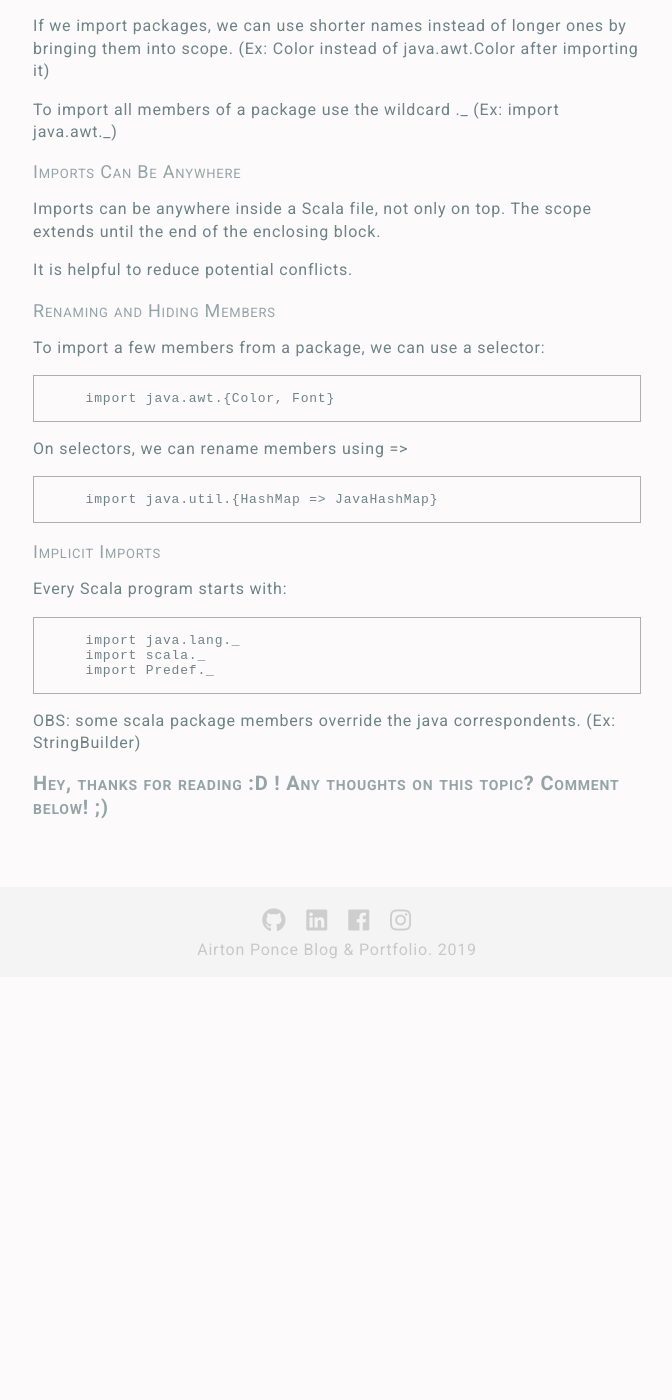
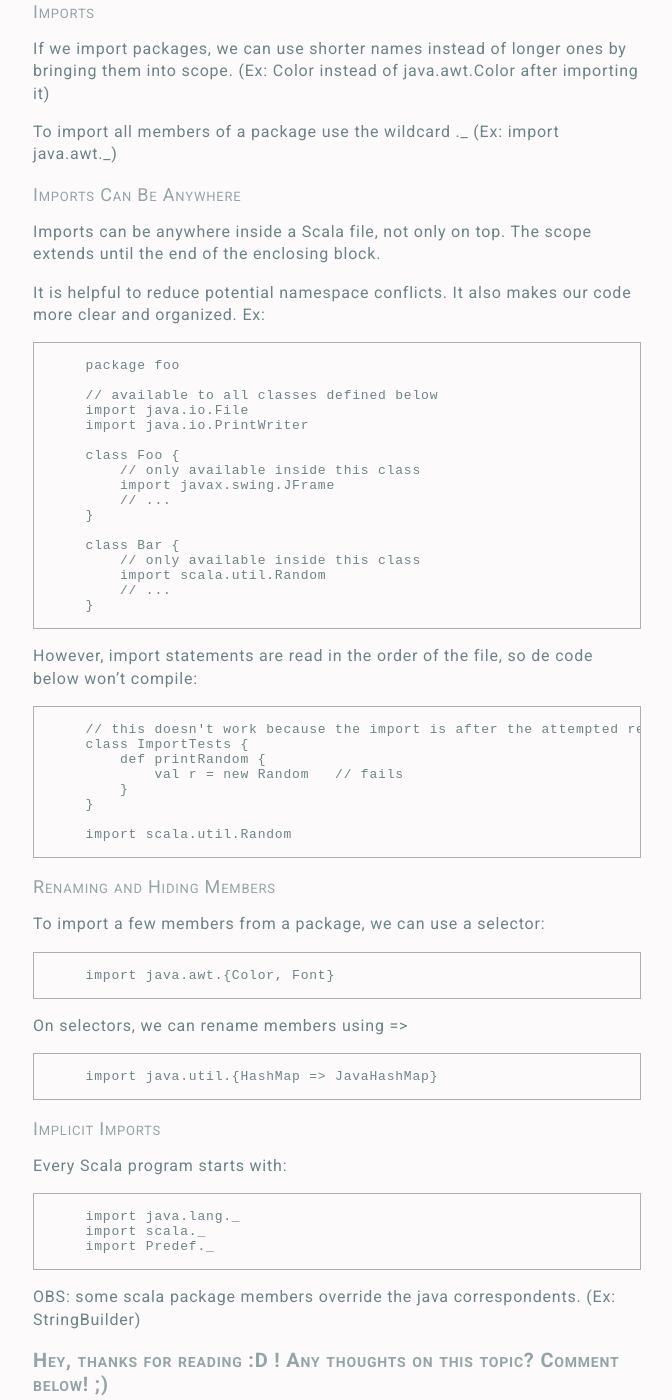
Before and after one commit to APonce911/jekyll-mywebsite, a Jekyll site: the page built from _posts/2019-04-07-packages-and-imports-scala-for-the-impatient.md, in a window 1280 px wide and 1400 px high, scrolled down 3195 px. Shown: the whole window, without its empty margins (303-975 px from the left). Built offline with Jekyll 4.4.1, drawn with Linux system fonts in a browser that asks for light colours; nearby versions of some CDN libraries; comment, search, counter and statistics services are not loaded; before the commit the page ends 4172 px from its top, so only the background shows below that; some of the changed text lies outside the part shown.

Commit message:
anywhere imports improvements

```diff
--- a/_posts/2019-04-07-packages-and-imports-scala-for-the-impatient.md
+++ b/_posts/2019-04-07-packages-and-imports-scala-for-the-impatient.md
@@ -8,7 +8,8 @@
 This is my small contribution to Gympass' Scala study group. Scala for the impatient, chapter 7: Packages and Imports.
 
 <h2>Packages and Imports</h2>
-
+  Packages are used to reference specific classes, objects, traits, etc.
+  Imports are used to access packages from other files.
   In this chapter, the author presents how packages and import statements work in Scala. Key Points are:
   - Packages nest just like inner classes.
   - Package paths are not absolute.
@@ -169,7 +170,42 @@
 
   Imports can be anywhere inside a Scala file, not only on top. The scope extends until the end of the enclosing block.
 
-  It is helpful to reduce potential conflicts.
+  It is helpful to reduce potential namespace conflicts. It also makes our code more clear and organized. Ex:
+
+  <pre>
+    <code>
+      package foo
+
+      // available to all classes defined below
+      import java.io.File
+      import java.io.PrintWriter
+
+      class Foo {
+          // only available inside this class
+          import javax.swing.JFrame
+          // ...
+      }
+
+      class Bar {
+          // only available inside this class
+          import scala.util.Random
+          // ...
+      }
+    </code></pre>
+
+  However, import statements are read in the order of the file, so de code below won't compile:
+
+  <pre>
+    <code>
+      // this doesn't work because the import is after the attempted reference
+      class ImportTests {
+          def printRandom {
+              val r = new Random   // fails
+          }
+      }
+
+      import scala.util.Random
+    </code></pre>
 
 <h3>Renaming and Hiding Members</h3>
   To import a few members from a package, we  can use a selector:
```
